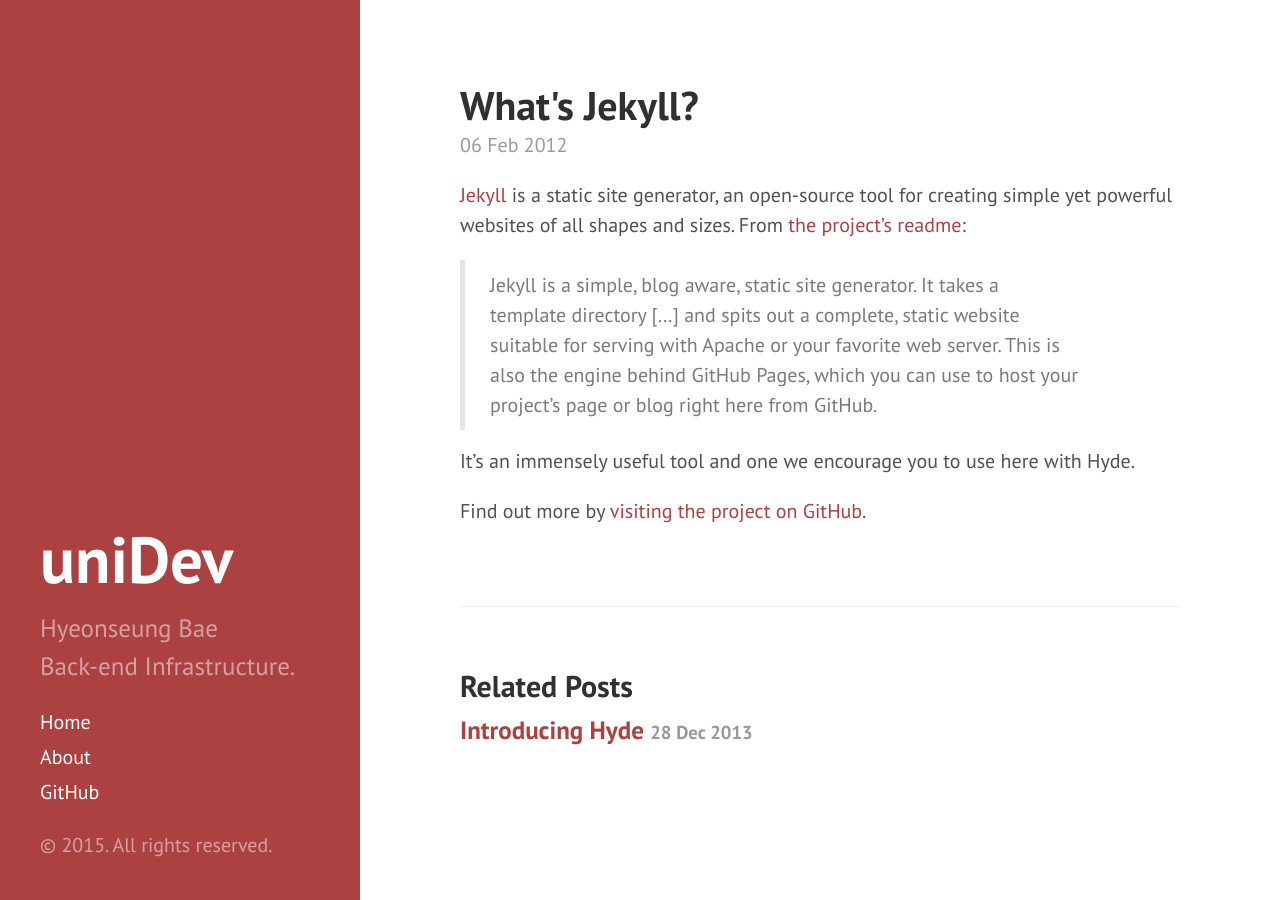
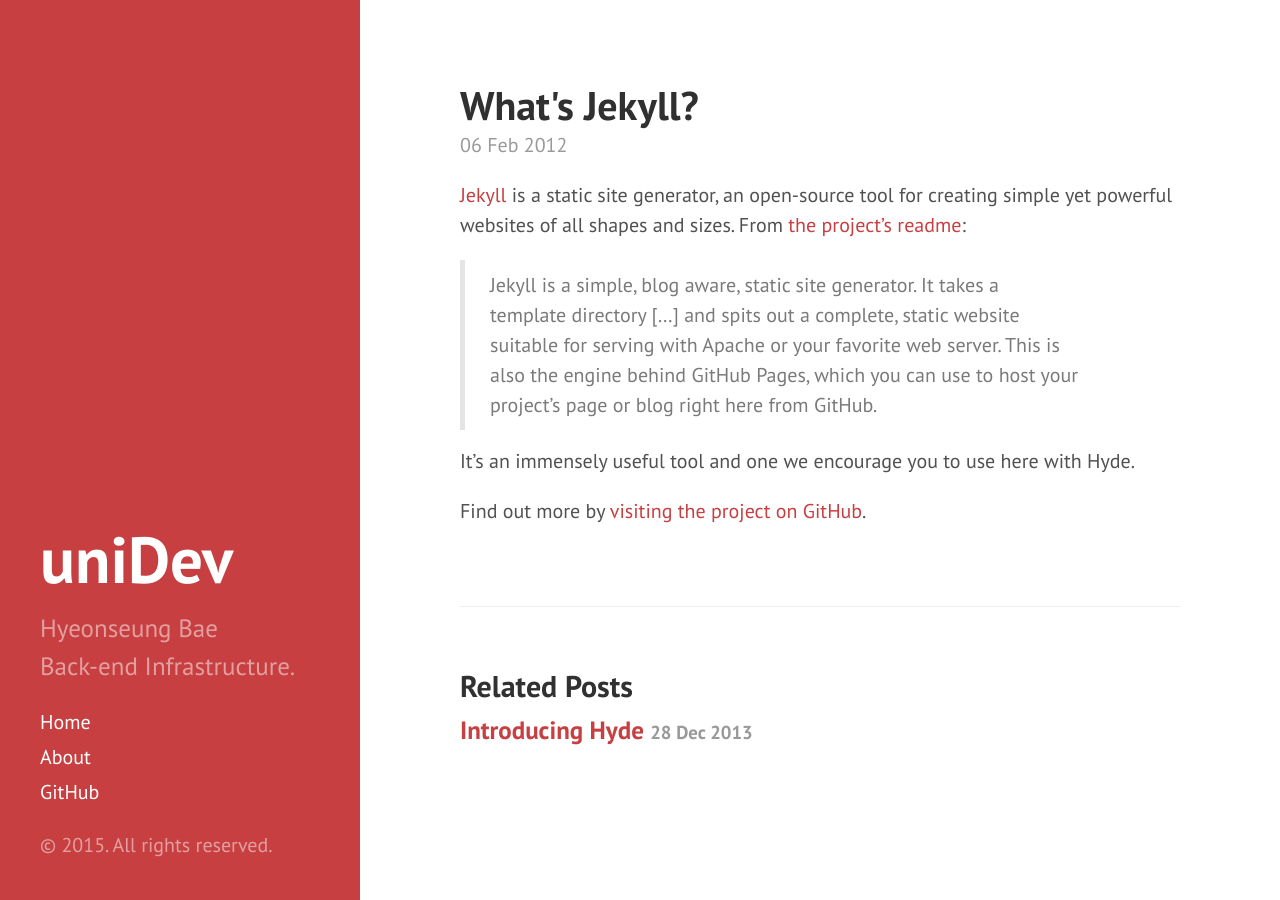
Before and after one commit to bae-unidev/bae-unidev.github.io, a Jekyll site: the page built from _posts/2012-02-06-whats-jekyll.md, in a window 1280 px wide. Built offline with Jekyll 4.4.1, drawn with Linux system fonts in a browser that asks for light colours.

Commit message:
Color change.

```diff
--- a/public/css/hyde.css
+++ b/public/css/hyde.css
@@ -178,11 +178,11 @@
 
 /* Red */
 .theme-base-08 .sidebar {
-  background-color: #ac4142;
+  background-color: #C73F40;
 }
 .theme-base-08 .content a,
 .theme-base-08 .related-posts li a:hover {
-  color: #ac4142;
+  color: #C73F40;
 }
 
 /* Orange */
```
